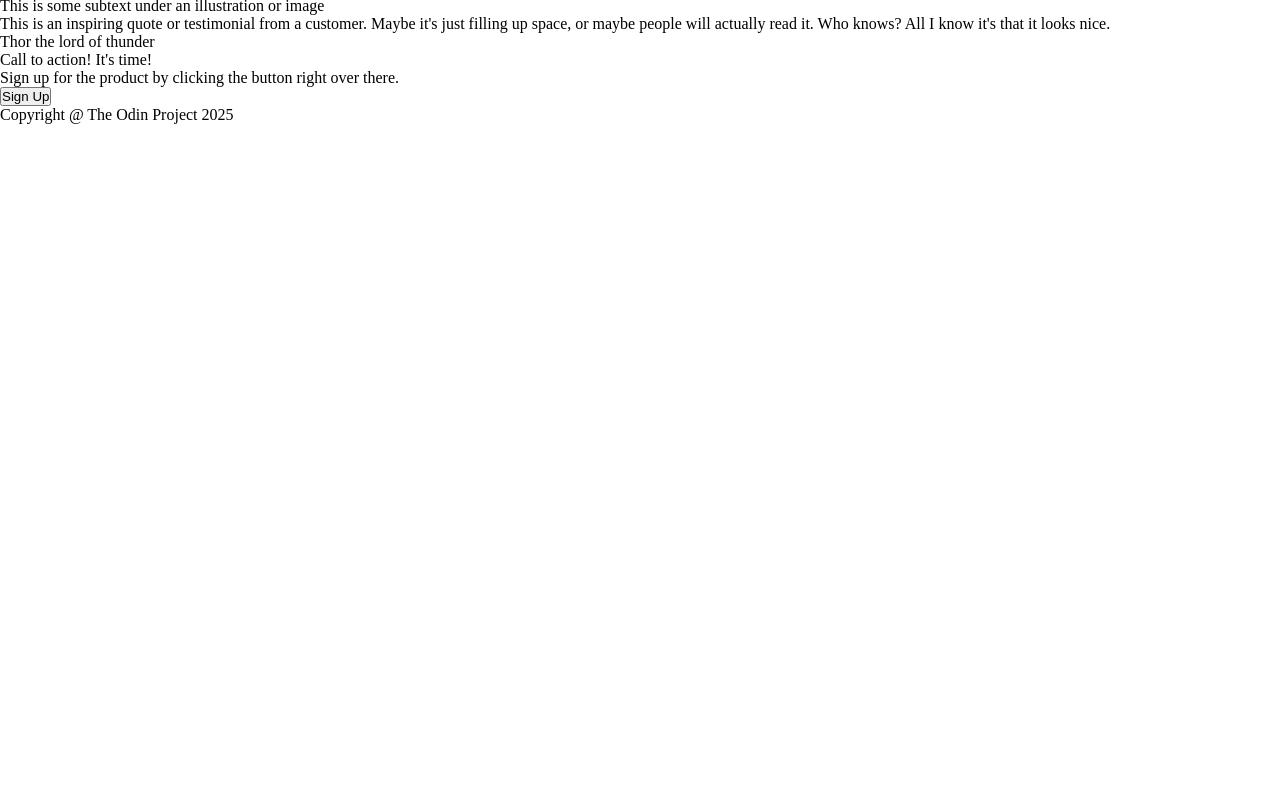
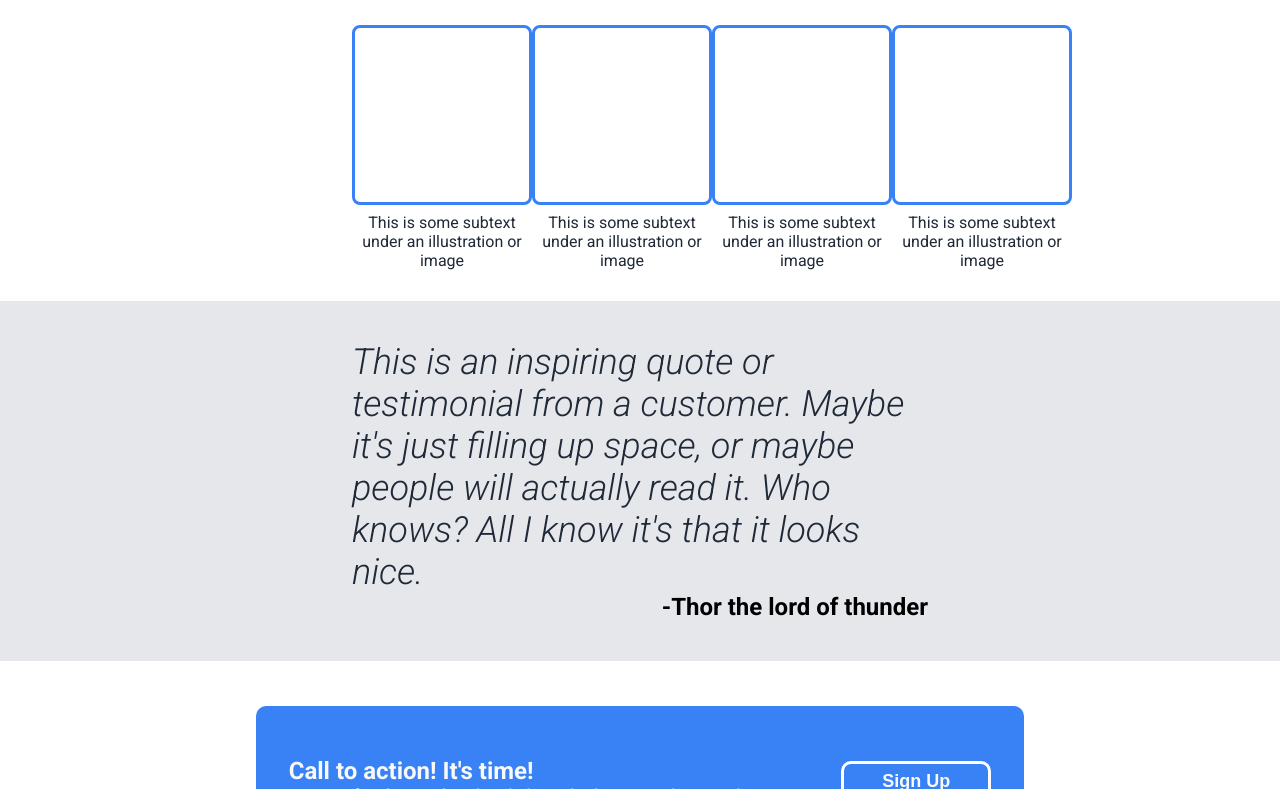
Before and after one commit to osivff/landing-page, a plain HTML site: page index.html in a window 1280 px wide. Shown: the part 655-1444 px from the top of the page. Before the commit the page ends 800 px from the top, so only its background shows below. Drawn offline with Linux system fonts and the light colour scheme.

Commit message:
Modify index.html and add container in quote section. Add style to random info, quote section, call to action and footer

```diff
--- a/index.html
+++ b/index.html
@@ -25,39 +25,46 @@
                 <button>Sign Up</button>
             </div>
             <div class="hero-right">
-                <img src="images/Designer.jpeg" alt="Dialog boxes" height="300px">
+                <img src="images/Designer.jpeg" alt="earth showing in a hologram" height="300px">
             </div>
         </div>
     </header>
     <main>
         <article>
-            <section>
+            <section class="random-info">
                 <h2>Some radom information</h2>
                 <div class="container">
                     <div class="box-container">
-                        <div class="box">Image</div>
+                        <div class="box"></div>
                         <p>This is some subtext under an illustration or image</p>
                     </div>
                     <div class="box-container">
-                        <div class="box">Image</div>
+                        <div class="box"></div>
                         <p>This is some subtext under an illustration or image</p>
                     </div>
                     <div class="box-container">
-                    <p>This is some subtext under an illustration or image</p>
+                        <div class="box"></div>
+                        <p>This is some subtext under an illustration or image</p>
+                    </div>
+                    <div class="box-container">
+                        <div class="box"></div>
+                        <p>This is some subtext under an illustration or image</p>
                     </div>
                 </div>
             </section>
-            <section>
-                <p>This is an inspiring quote or testimonial from a customer.
-                    Maybe it's just filling up space, or maybe people will actually read it.
-                    Who knows? All I know it's that it looks nice.
-                </p>
-                <span>Thor the lord of thunder</span>
+            <section class="quote">
+                <div class="quote-container">
+                    <p>This is an inspiring quote or testimonial from a customer.
+                        Maybe it's just filling up space, or maybe people will actually read it.
+                        Who knows? All I know it's that it looks nice.
+                    </p>
+                    <span>-Thor the lord of thunder</span>
+                </div>
             </section>
-            <section>
-                <div class="container-action">
+            <section class="action">
+                <div class="action-container">
                     <div class="action-text">
-                        <p>Call to action! It's time!</p>
+                        <span>Call to action! It's time!</span>
                         <p>Sign up for the product by clicking the button right
                             over there.
                         </p>
@@ -68,7 +75,7 @@
         </article>
     </main>
     <footer>
-        Copyright @ The Odin Project 2025
+        Copyright &#169; The Odin Project 2025
     </footer>
 </body>
 </html>
--- a/style.css
+++ b/style.css
@@ -1,3 +1,5 @@
+@import url('https://fonts.googleapis.com/css2?family=Roboto:ital,wght@0,100..900;1,100..900&display=swap');
+
 * {
     box-sizing: border-box;
     padding: 0;
@@ -5,10 +7,14 @@
     /* outline: 1px solid red; */
 }
 
+body {
+    font-family: "Roboto", sans-serif;
+}
+
 header {
     padding: 16px;
     background-color: #1F2937;
-    color: white;
+    color: #F9FAF8;
     padding-bottom: 100px;
 }
 
@@ -21,7 +27,7 @@ header {
 .nav {
     display: flex;
     justify-content: space-between;
-    color: white;
+    color: #F9FAF8;
 }
 
 .nav ul {
@@ -36,7 +42,7 @@ header {
 
 .nav ul li a {
     text-decoration: none;
-    color: white;
+    color: #F9FAF8;
 }
 
 /* Hero */
@@ -54,33 +60,167 @@ header {
 }
 
 .hero-left, .hero-right{
-    width: 50%;
+    flex: 1;
+    height: 300px;
 }
 
 .hero-left {
-    padding-right: 16px;
+    padding-right: 24px;
 }
 
 .hero-right {
     display: flex;
     justify-content: center;
     align-items: center;
-    background-color: gray;
 }
 
 .hero-text {
     font-size: 48px;
     font-weight: 900;
+    display: inline-block;
+    margin-bottom: 10px;
+}
+
+.hero-left p {
+    font-size: 18px;
+    color: #F9FAF8;
 }
 
 
 .hero-left button {
     border: none;
-    color: white;
+    color: #F9FAF8;
     font-size: 18px;
     font-weight: 900;
     background-color: #3882F6;
-    width: 100px;
-    padding: 10px;
+    width: 150px;
+    height: 40px;
     border-radius: 10px;
+    margin-top: 10px;
 }
+
+
+/* Random information */
+
+.random-info {
+    height: 45vh;
+}
+
+.random-info h2 {
+    margin: 42px 0;
+    text-align: center;
+    font-size: 36px;
+    color: #1F2937;
+    font-weight: 900;
+
+}
+
+.random-info .container {
+    margin: 0 auto;
+    width: 45%;
+    display: flex;
+    justify-content: space-between;
+    align-items: center;
+}
+
+.random-info .box-container .box{
+    width: 180px;
+    height: 180px;
+    border-radius: 8px;
+    border: 3px solid #3882F6;
+    margin: 0 auto;
+}
+
+.random-info .box-container {
+    width: 180px;
+}
+
+.random-info p {
+    text-align: center;
+    color: #1F2937;
+    margin-top: 8px;
+}
+
+/* Quote section */
+
+.quote {
+    height: 45vh;
+    background-color: #E5E7EB;
+    display: flex;
+    justify-content: center;
+    align-items: center;
+}
+
+.quote-container {
+    width: 45%;
+    display: flex;
+    flex-direction: column;
+}
+
+.quote p {
+    font-size: 36px;
+    font-style:italic;
+    font-weight: 300;
+    color: #1F2937;
+}
+
+.quote span {
+    font-size: 24px;
+    font-weight: bold;
+    align-self: flex-end;
+}
+
+/* call to action */
+
+.action {
+    height: 30vh;
+    display: flex;
+    justify-content: center;
+    align-items: center;
+}
+
+.action .action-container {
+    max-width: 60%;
+    height: 150px;
+    margin: 68px auto;
+    background-color: #3882F6;
+    color: #F9FAF8;
+    display: flex;
+    justify-content: space-around;
+    align-items: center;
+    border-radius: 10px;
+    flex: 1;
+}
+
+.action .action-container span {
+    font-size: 24px;
+    font-weight: bold;
+}
+
+.action .action-container p {
+    font-size: 18px;
+}
+
+.action .action-container button {
+    color: #F9FAF8;
+    font-size: 18px;
+    font-weight: 900;
+    background-color: #3882F6;
+    width: 150px;
+    height: 40px;
+    border-radius: 10px;
+    border: 3px solid white;
+    padding: 0;
+}
+
+/* Footer */
+
+footer {
+    height: 10vh;
+    background-color: #1F2937;
+    color: #F9FAF8;
+    display: flex;
+    justify-content: center;
+    align-items: center;
+    font-size: 18px;
+}
```
